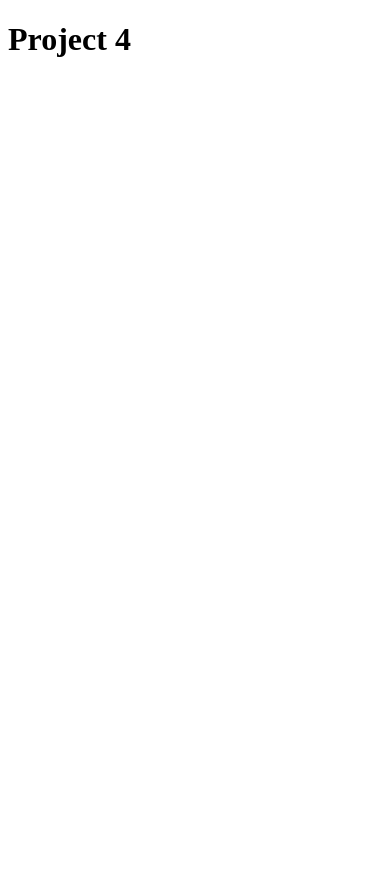
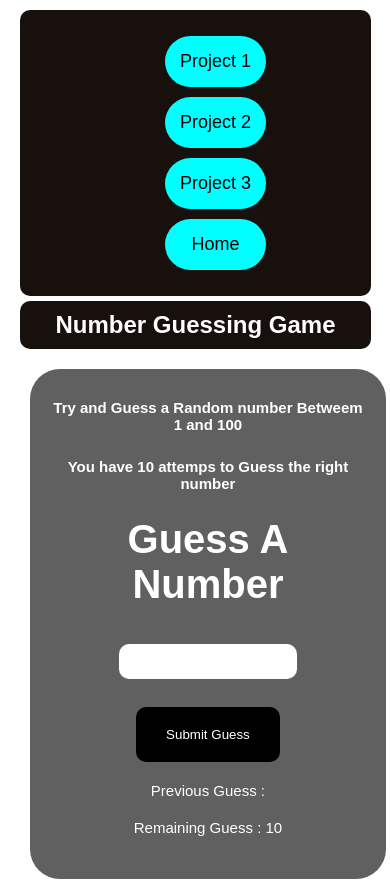
Before and after one commit to QaimHussainpcr/simple_js_project, a plain HTML site: page 4 Project/index.html in a window 390 px wide. Before the commit the page ends 844 px from the top, so only its background shows below. Drawn offline with Linux system fonts and the light colour scheme.

Commit message:
project 4 UI comleted

```diff
--- a/4 Project/index.html
+++ b/4 Project/index.html
@@ -1,11 +1,48 @@
 <!DOCTYPE html>
 <html lang="en">
+
 <head>
     <meta charset="UTF-8">
     <meta name="viewport" content="width=device-width, initial-scale=1.0">
     <title>Project 4</title>
+    <link rel="stylesheet" href="style.css">
 </head>
+
 <body>
-    <h1>Project 4</h1>
+    <div class="container">
+        <div class="nav">
+            <ul>
+                <a href="/1 Project/index.html">
+                    <li>Project 1 </li>
+                </a>
+                <a href="/2 Project/index.html">
+                    <li>Project 2 </li>
+                </a>
+                <a href="/3 Project/index.html">
+                    <li>Project 3 </li>
+                </a>
+                <a href="/index.html">
+                    <li>Home</li>
+                </a>
+            </ul>
+        </div>
+        <h2>Number Guessing Game</h2>
+        <div class="content">
+            <h5>Try and Guess a Random number Betweem 1 and 100</h5>
+            <h5>You have 10 attemps to Guess the right number </h5>
+            <form action="">
+                <h1>Guess A Number</h1>
+                <input type="text" id="number"><br><br>
+                <input type="submit" value="Submit Guess" id="submit">
+            </form>
+            <div class="result">
+                <p>Previous Guess : <span class="Guess"></span></p>
+                <p>Remaining Guess : <span class="Guess">10</span></p>
+                <p class="low"></p>
+            </div>
+        </div>
+    </div>
+    <script src="index.js"></script>
 </body>
+
 </html>
--- a/4 Project/index.js
+++ b/4 Project/index.js
@@ -0,0 +1 @@
+const randomNumber = parseInt(Math.random() * 100 + 1);
--- /dev/null
+++ b/4 Project/style.css
@@ -0,0 +1,160 @@
+body {
+    margin: 0;
+    padding: 0;
+    font-family: Arial, sans-serif;
+    box-sizing: border-box;
+    background-color: #fff;
+}
+.container {
+    width: 90%;
+    margin: 10px 20px;
+}
+.nav {
+    background-color: #18100d;
+    color: #fff;
+    padding: 10px 20px;
+    display: flex;
+    justify-content: space-between;
+    align-items: center;
+    border-radius: 10px;
+}
+.nav ul {
+    list-style: none;
+    display: flex;
+    gap: 290px;
+}
+.nav ul li {
+    padding: 15px;
+    background-color: aqua;
+    border-radius: 40px;
+}
+.nav ul  a {
+    text-decoration: none;
+    color: black;
+    font-size: 18px;
+    transition: 0.3s;
+}
+
+.nav ul  a:hover {
+    color: #ff9800;
+}
+h2{
+    text-align: center;
+    color: #fff;
+    background-color: #18100d;
+    padding: 10px;
+    margin-top: 5px;
+    border-radius: 10px;
+}
+.content {
+    background-color: #616060;
+    width: 90%;
+    height: 470px;
+    margin: 5px 30px;
+    text-align: center;
+    padding: 20px;
+    border-radius: 30px;
+}
+h5 {
+    color: #fff;
+    font-size: 15px;
+    margin-top: 10px;
+}
+h1 {
+    color: #fff;
+    font-size: 40px;
+    margin-top: 70px;
+}
+input[type="text"] {
+    width: 50%;
+    padding: 10px;
+    margin: 10px;
+    border-radius: 10px;
+    border: none;
+}
+input[type="submit"] {
+    padding: 20px 30px;
+    background-color: black;
+    color: #fff;
+    border: none;
+    border-radius: 10px;
+    cursor: pointer;
+}
+p {
+    color: #fff;
+    font-size: 15px;
+    margin-top: 20px;
+}
+
+@media (max-width: 1580px) {
+    .nav {
+        flex-direction: row;
+
+    }
+
+    .nav ul {
+        flex-direction: row;
+        gap: 240px;
+    }
+
+}
+@media (max-width: 1256px) {
+    .nav {
+        flex-direction: row;
+
+    }
+
+    .nav ul {
+        flex-direction: row;
+        gap: 150px;
+    }
+
+}
+@media (max-width: 1080px) {
+    .nav {
+        flex-direction: row;
+
+    }
+
+    .nav ul {
+        flex-direction: row;
+        gap: 100px;
+    }
+    .content{
+        margin: 5px 20px;
+        align-items: center;
+        text-align: center;
+    }
+
+}
+@media (max-width: 700px) {
+    .nav {
+        flex-direction: column;
+        align-items: center;
+        text-align: center;
+    }
+
+    .nav ul {
+        flex-direction: column;
+        gap: 10px;
+    }
+    .content{
+        margin: 5px 10px;
+        align-items: center;
+        text-align: center;
+    }
+}
+@media (max-width: 420px) {
+    h1 {
+        color: #fff;
+        font-size: 40px;
+        margin-top: 5px;
+    }
+}
+@media (max-width: 278px) {
+    h1 {
+        color: #fff;
+        font-size: 40px;
+        margin-top: 3px;
+    }
+}
```
Also changed, not shown: 3 Project/index.html (+3 -3 lines), index.html (+2 -2 lines).
